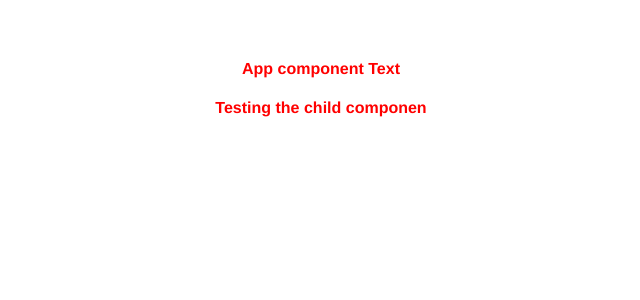
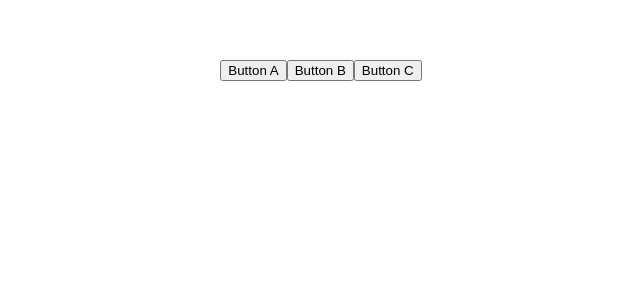
Before and after one commit to Mengsrun-Lao/vuejs3-component-tutorial, a Vue app: page / in a window 1280 px wide. Shown: the top 300 px of the page, without its empty margins (319-959 px from the left). Built offline with nearby package versions, Linux system fonts and the light colour scheme.

Commit message:
T40.1 - reusable component

```diff
--- a/src/App.vue
+++ b/src/App.vue
@@ -1,28 +1,45 @@
 <template>
 
-  <h4>App component Text</h4>
-  <ChildStyle>
-    <h4>Testing the child componen</h4>
-  </ChildStyle>
+  <button @click="setValue('componentA')">Button A</button>
+  <button @click="setValue('componentB')">Button B</button>
+  <button @click="setValue('componentC')">Button C</button>
+
+  <Tab :class="styleSlot">
+    {{value}}
+  </Tab>
+
+
 
 </template>
 
 <script>
-import ChildStyle from './components/ChildStyle.vue';
-
+import Tab from './components/Tabs.vue';
 
 
 export default {
   name: 'App',
   components: {
-      ChildStyle
+      Tab
   },
   data(){
     return {
-
+      value:' '
     }
   },
-  methods:{}
+  methods:{
+    setValue(component){
+      this.value = component ;
+    },
+  },
+  computed:{
+    styleSlot(){
+      return {
+        'style-A': this.value === 'componentA',
+        'style-B': this.value === 'componentB',
+        'style-C': this.value === 'componentC',
+      }
+    }
+  }
 }
 </script>
 
@@ -37,7 +54,17 @@ export default {
   color: #2c3e50;
   margin-top: 60px;
 }
-h4 {
+
+.style-A{
   color: red;
+  font-style: italic;
+  font-weight: bold;
 }
+.style-B{
+  color: blue;
+}
+.style-C{
+  color: green;
+}
+
 </style>
--- /dev/null
+++ b/src/components/Tabs.vue
@@ -0,0 +1,20 @@
+<template>
+    <div >
+        <slot>The default slot</slot>
+    </div>
+</template>
+
+
+<script>
+    export default {
+        name:'tab-component',
+
+
+    }
+</script>
+
+<style scoped>
+
+
+
+</style>
```
